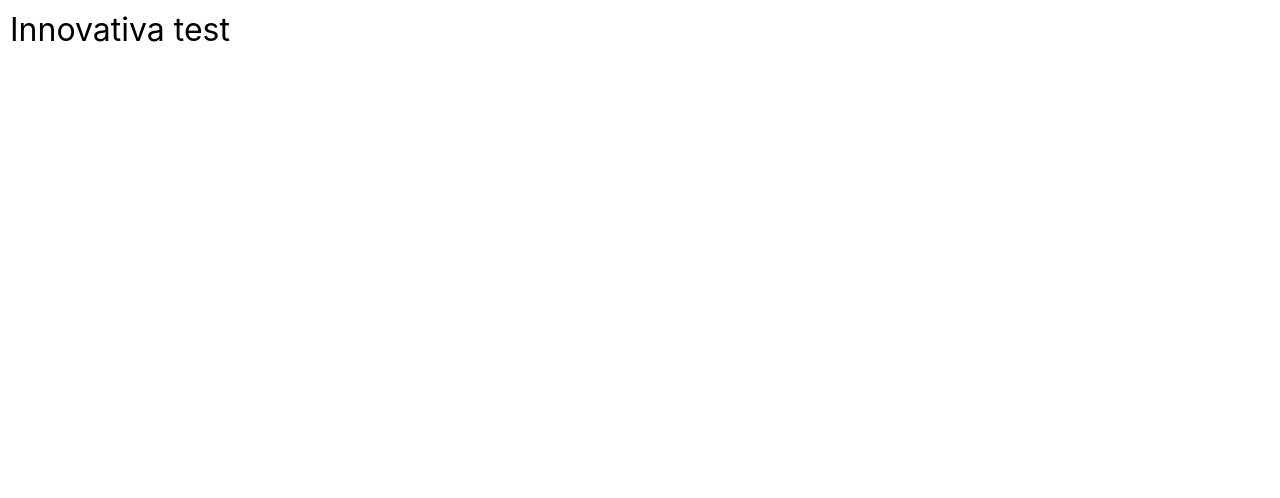
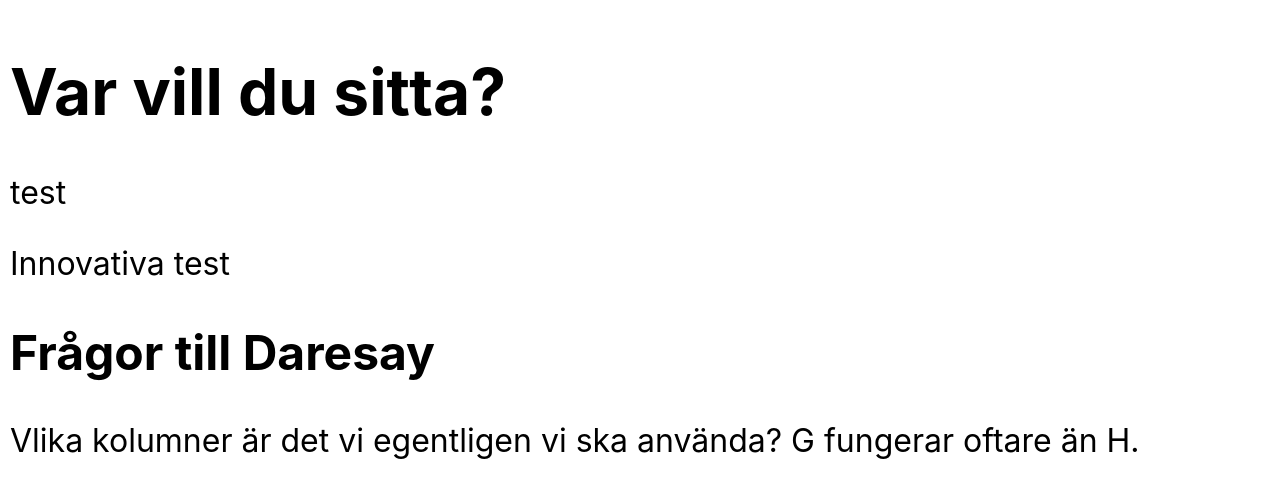
Before and after one commit to oscarheimdahl/innovativa, a React (Create React App) app: page / in a window 1280 px wide. Shown: the top 498 px of the page. Built offline with nearby package versions, Linux system fonts and the light colour scheme; no server answers.

Commit message:
inital structure for application

```diff
--- a/src/components/App.js
+++ b/src/components/App.js
@@ -1,5 +1,6 @@
 import React, { Component } from 'react';
 import axios from 'axios';
+import Home from './Home/Home';
 import './app.css';
 
 let req =
@@ -21,8 +22,14 @@
 
     render() {
         return (
-      <div className="app">
+            <div className='app'>
+                <Home />
                 Innovativa test
+                <h2>Frågor till Daresay</h2>
+                <p>
+                    Vlika kolumner är det vi egentligen vi ska använda? G
+                    fungerar oftare än H.
+                </p>
                 {this.renderTemps()}
             </div>
         );
@@ -62,7 +69,9 @@
                     return useTemp;
                 })
                 .map(ele =>
-          temps.push(ele.dd.temperature + ' - ' + ele.time.slice(5, 10))
+                    temps.push(
+                        ele.dd.temperature + ' - ' + ele.time.slice(5, 10)
+                    )
                 );
             temps.reverse();
             console.log(temps.length);
--- /dev/null
+++ b/src/components/Home/Home.js
@@ -0,0 +1,13 @@
+import React from 'react';
+import MazeMap from '../Mazemap/MazeMap';
+
+function Home() {
+    return (
+        <div>
+            <h1>Var vill du sitta?</h1>
+            <MazeMap />
+        </div>
+    );
+}
+
+export default Home;
--- /dev/null
+++ b/src/components/Mazemap/MazeMap.js
@@ -0,0 +1,13 @@
+import React, { Component } from 'react';
+
+class MazeMap extends Component {
+    render() {
+        return (
+            <div>
+                <p>test</p>
+            </div>
+        );
+    }
+}
+
+export default MazeMap;
```
Also changed, not shown: src/components/Controls/Controls.js (added, +9 -0 lines), FrågorDaresay.txt (added). Lines whose indentation alone changed are shown as unchanged.
